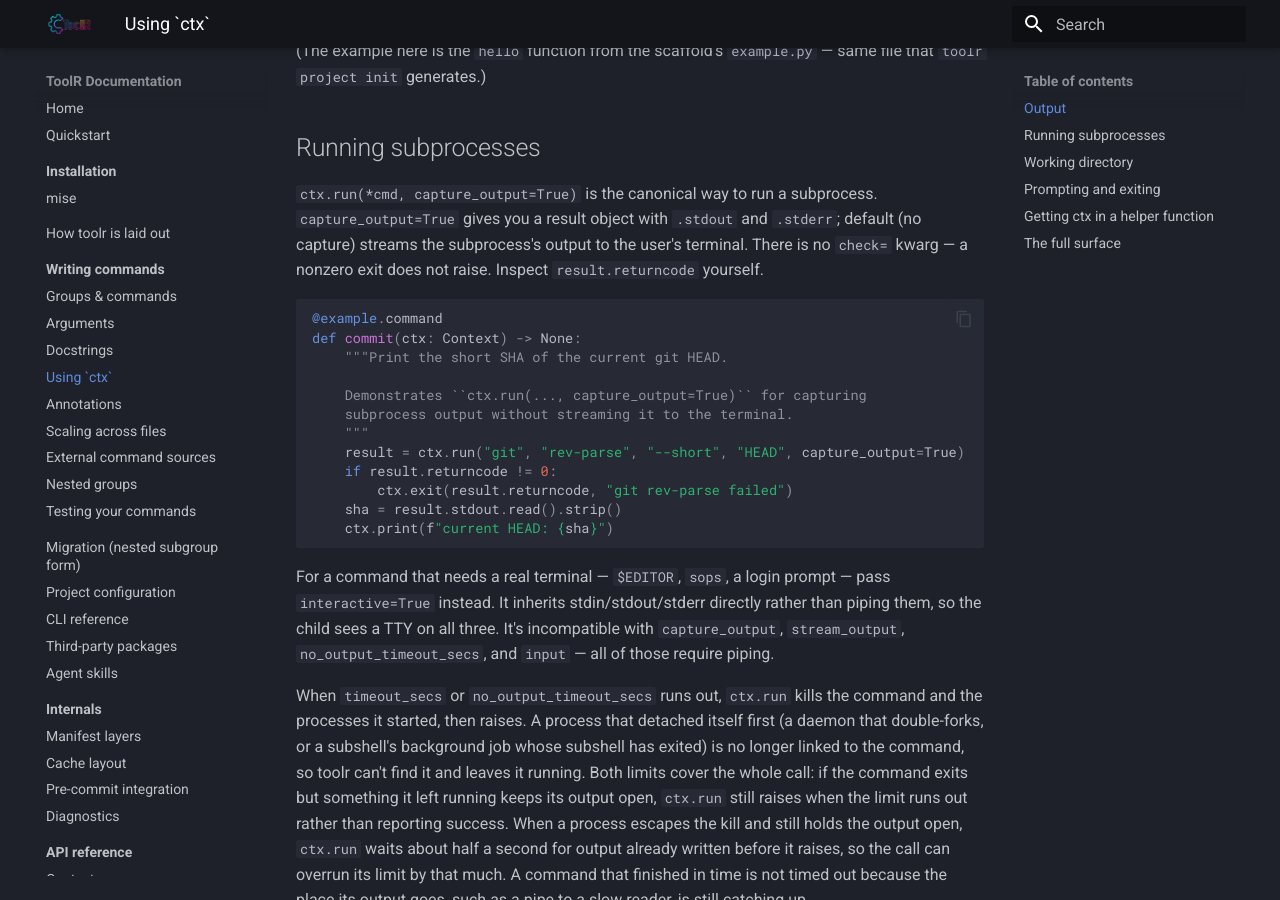
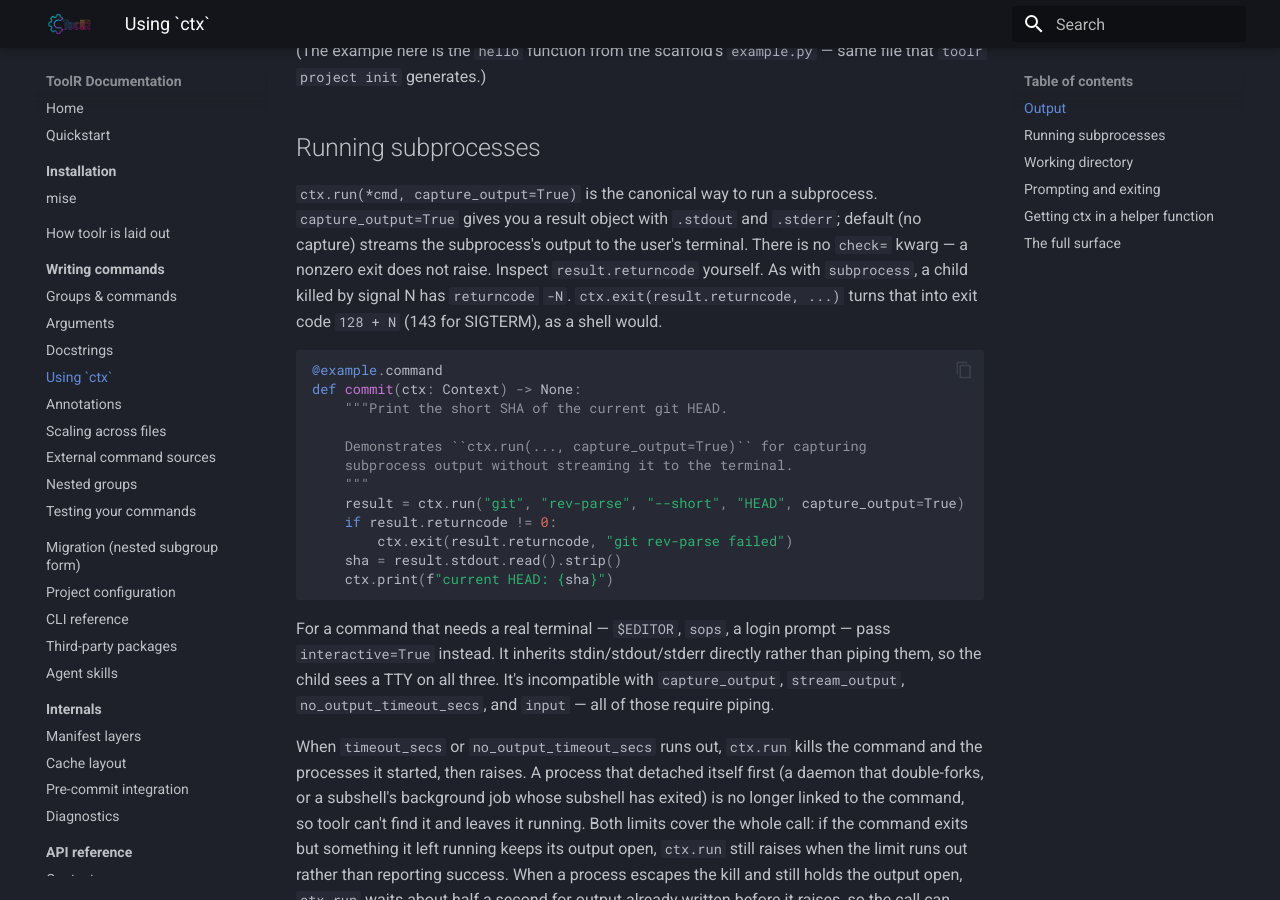
Before and after one commit to s0undt3ch/ToolR, an MkDocs documentation site: the page built from docs/writing-commands/context.md, in a window 1280 px wide and 900 px high, scrolled down 768 px. Built offline with MkDocs 1.6.1 and Material for MkDocs 9.7.7, drawn with Linux system fonts in a browser that asks for light colours.

Commit message:
docs: document exit codes for signal-killed children

````diff
--- a/docs/writing-commands/context.md
+++ b/docs/writing-commands/context.md
@@ -31,7 +31,10 @@ toolr example hello --name Pedro
 subprocess. `capture_output=True` gives you a result object with
 `.stdout` and `.stderr`; default (no capture) streams the subprocess's
 output to the user's terminal. There is no `check=` kwarg — a nonzero
-exit does not raise. Inspect `result.returncode` yourself.
+exit does not raise. Inspect `result.returncode` yourself. As with
+`subprocess`, a child killed by signal N has `returncode` `-N`.
+`ctx.exit(result.returncode, ...)` turns that into exit code `128 + N`
+(143 for SIGTERM), as a shell would.
 
 ```python
 --8<-- "docs/writing-commands/files/example.py:34:45"
````
Also changed, not shown: docs/cli.md (+2 -1 lines), release-notes/2026-11-03.22-48-09.venv-run-signal-exit.md (added, +1 -0 lines), skills/toolr-command-authoring/SKILL.md (+3 -1 lines).
